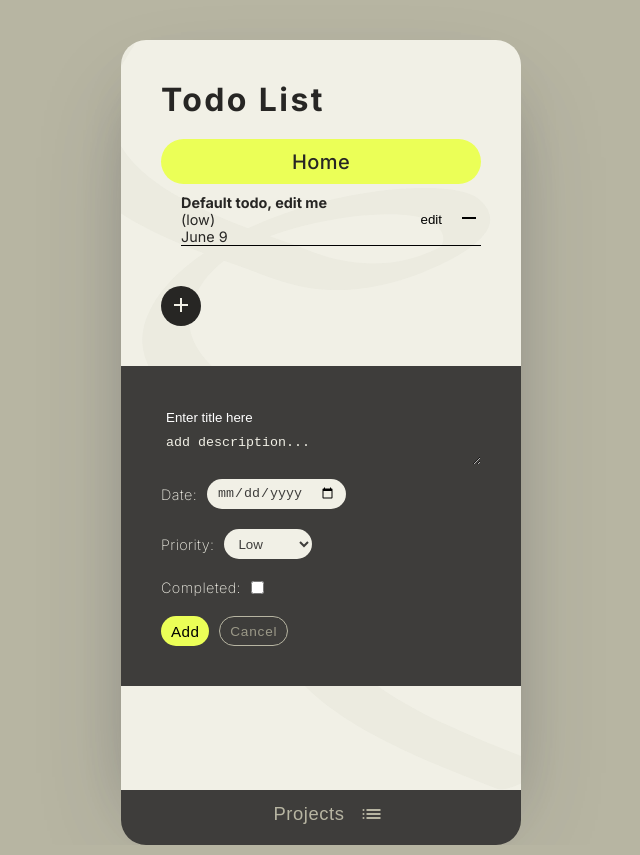
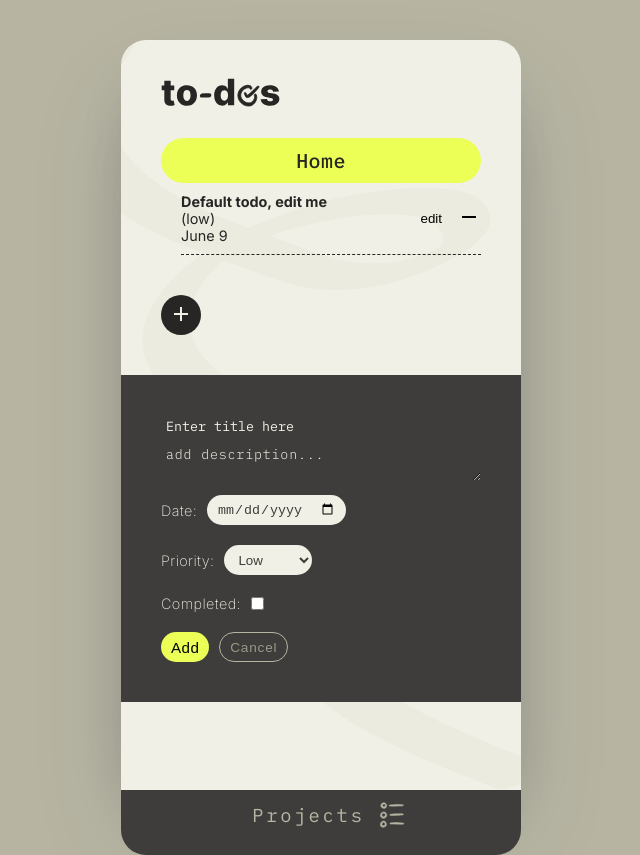
Before and after one commit to chezseashell/odin-todo-list, a website built with webpack: page src/template.html in a window 1280 px wide. Both pictures are taken after a click on the button "add". Shown: the whole page, without its empty margins (319-959 px from the left). Built offline with nearby package versions, Linux system fonts and the light colour scheme.

Commit message:
adjust ui including updating icons, fonts and logo

```diff
--- a/src/styles.css
+++ b/src/styles.css
@@ -1,7 +1,7 @@
 
 
-@import url('https://fonts.googleapis.com/css2?family=IBM+Plex+Mono:ital,wght@0,100;0,200;0,300;0,400;0,500;0,600;0,700;1,100;1,200;1,300;1,400;1,500;1,600;1,700&family=Inter:ital,opsz,wght@0,14..32,100..900;1,14..32,100..900&display=swap');
 
+@import url('https://fonts.googleapis.com/css2?family=Caveat:wght@400..700&family=IBM+Plex+Mono:ital,wght@0,100;0,200;0,300;0,400;0,500;0,600;0,700;1,100;1,200;1,300;1,400;1,500;1,600;1,700&family=Indie+Flower&family=Inter:ital,opsz,wght@0,14..32,100..900;1,14..32,100..900&display=swap');
 
 
 
@@ -62,8 +62,10 @@ body {
 
 
 #app-logo {
+    margin-top: 30px;
+    margin-left:10%;
     letter-spacing: .075em;
-    padding: 10% 10% 0 10%;
+    max-width: 120px;
 
 }
 
@@ -73,23 +75,19 @@ body {
 
 
 #projectHeader {
-    height:55px;
+    height:65px;
     border-radius: 0 0 25px 25px;
     background-color:#3e3d3b;
-
 
     margin: auto;
     max-width: 400px;
     font-size: 1.25rem;
-    font-weight: 300;
     letter-spacing: .075rem;
     padding-bottom: 5px;
 }
 
 #projectHeader>div {
     padding-top:12px;
-    font-size: 1.15rem;
-    font-weight:100;
     letter-spacing: .035rem;;
     display: flex;
     justify-content: center;
@@ -99,9 +97,7 @@ body {
 }
 
 #projectHeader>div>button {
-     font-size: 1.15rem;
-    font-weight:100;
-    letter-spacing: .035rem;;
+    letter-spacing: .05rem;;
     display: flex;
     justify-content: center;
     align-items: center;
@@ -110,14 +106,22 @@ body {
 }
 
 
-
+#project-list-button em {
+    font-family: 'IBM Plex Mono', monospace;
+    font-weight:400;
+    font-style: normal;
+    font-size: 1.25em;
+    letter-spacing: .15em;
+}
 
 #project-list-button{
+
     align-self: center;
     padding-left: 15px;
     background-color: transparent;
     border: none;
     outline: none;
+    font-size: 0.75em;
 
 }
 
@@ -161,14 +165,17 @@ body {
     display: flex;
     justify-content: center;
     align-items: center;
+        font-family: 'IBM Plex Mono', monospace;
+
+
 }
 
 
 .todo-ul {
     margin-top: 10px;
     margin-left:20px;
-    padding-bottom: ;
-    border-bottom: 1px solid black;
+    padding-bottom: 10px;
+    border-bottom: 1px dashed #272624;
     font-size: .9rem;
     display: flex;
 
@@ -189,6 +196,10 @@ body {
 .project ul {
     list-style: none ;
 }
+
+.project-title{
+    margin-top: 20px;
+}
 .project-title:hover {
     background-color: #202222;
     cursor: pointer;
@@ -203,7 +214,7 @@ body {
     border-radius: 25px;
     align-self: center;
     border: none;
-    margin-top: 20px;;
+
 
 }
 
@@ -237,7 +248,9 @@ body {
     border: none;
     margin-bottom: 10px;
     width: 100%;
-    color:white;
+    color:#f1f0e6;
+    font-family: 'IBM Plex Mono', monospace;
+
 
 }
 
@@ -271,7 +284,7 @@ body {
 }
 
 input::placeholder, textarea::placeholder {
-    color:white;
+    color:#f1f0e6;
     padding-left: 5px;
 }
 
@@ -339,6 +352,7 @@ input::placeholder, textarea::placeholder {
     display: flex;
     justify-content: center;
     padding-bottom: 30px;
+    padding-top: 10px;
 }
 
 
@@ -375,7 +389,7 @@ input::placeholder, textarea::placeholder {
 #add-project-form {
     justify-content: center;
     position: relative;
-    top: -20px;
+    top: -28px;
     height:30px;
     align-items: center;
     gap:10px;
@@ -383,6 +397,7 @@ input::placeholder, textarea::placeholder {
     border-radius: 0 0 25px 25px;
     z-index:4;
     border:none;
+;
 
 }
 
@@ -390,7 +405,9 @@ input::placeholder, textarea::placeholder {
 #add-project-form input {
     border:none;
     background-color: transparent;
-    color:white;
+    color:#f1f0e6;
+    font-family: 'IBM Plex Mono', monospace;
+
 }
 
 #add-project-form input:focus {
@@ -405,10 +422,13 @@ input::placeholder, textarea::placeholder {
 #add-project-form input::placeholder, textarea::placeholder {
     color:#f1f0e6;
     padding-left: 5px;
+    letter-spacing: .05rem;
+    font-weight: 300;
 }
 
 #project-name {
-    padding-top:15px;
+    padding-top:5px;
+    align-self: center;
 }
 
 #project-name ~ button{
--- a/src/template.html
+++ b/src/template.html
@@ -8,7 +8,7 @@
 </head>
 <body>
   <div id="app">
-    <h1 id="app-logo">Todo List</h1>
+    <img id="app-logo" src="/src/assets/todosLogo.svg"></img>
 
     <div id="project-todo-list"></div>
 
@@ -21,7 +21,7 @@
   </div>
   <div id="projectHeader">
 
-      <div><button id="project-list-button">Projects<span id="project-list-span" class="material-symbols-outlined">list</span></button></div>
+      <div><button id="project-list-button"><em>Projects</em><span id="project-list-span" class="material-symbols-outlined"><img src="/src/assets/listFreehand.svg"></img></span></button></div>
 
       <form class="hidden" id="add-project-form">
         <input type="text" id="project-name" placeholder="New Project Name" required>
```
Also changed, not shown: src/assets/listFreehand.svg (added), src/assets/todosLogo.svg (added).
